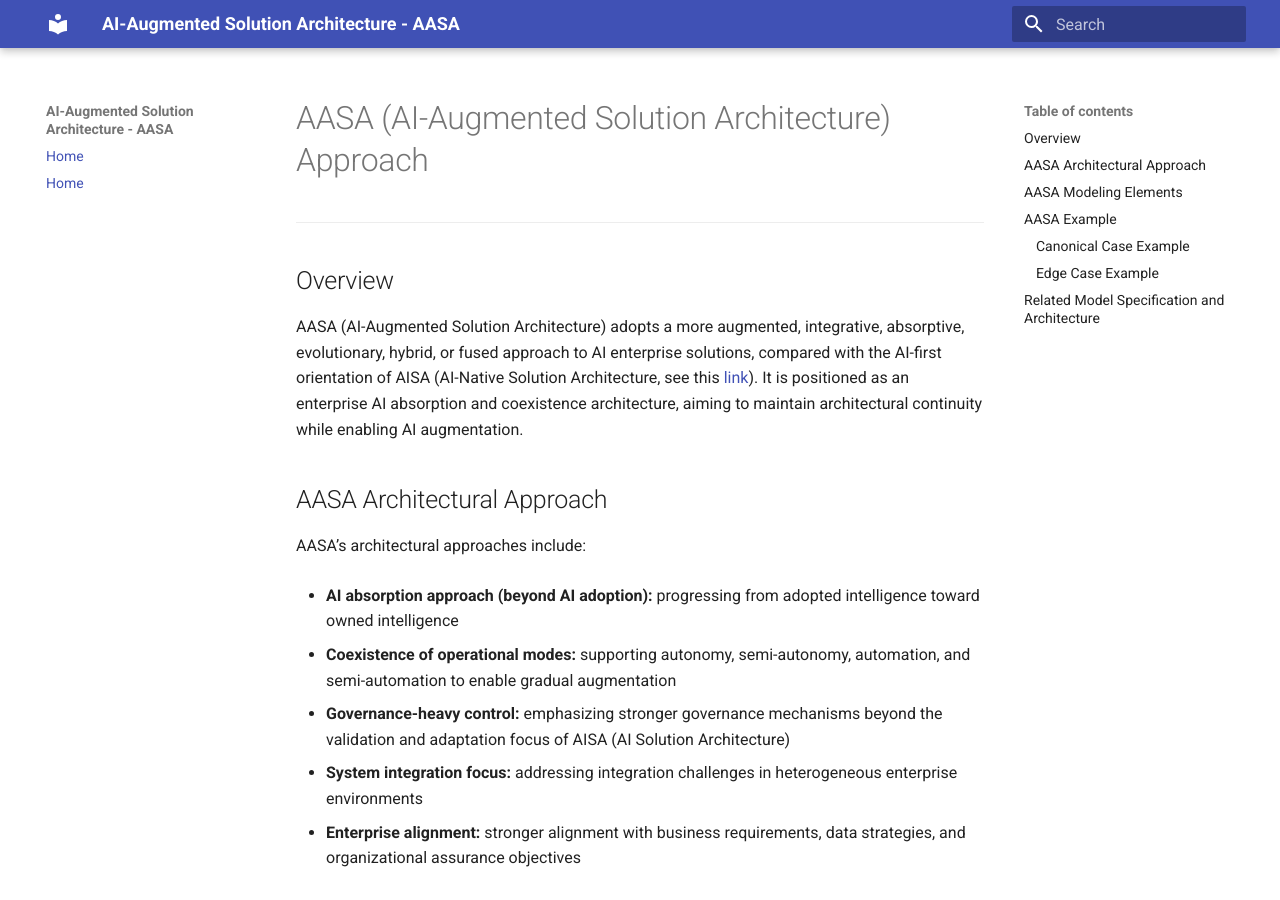
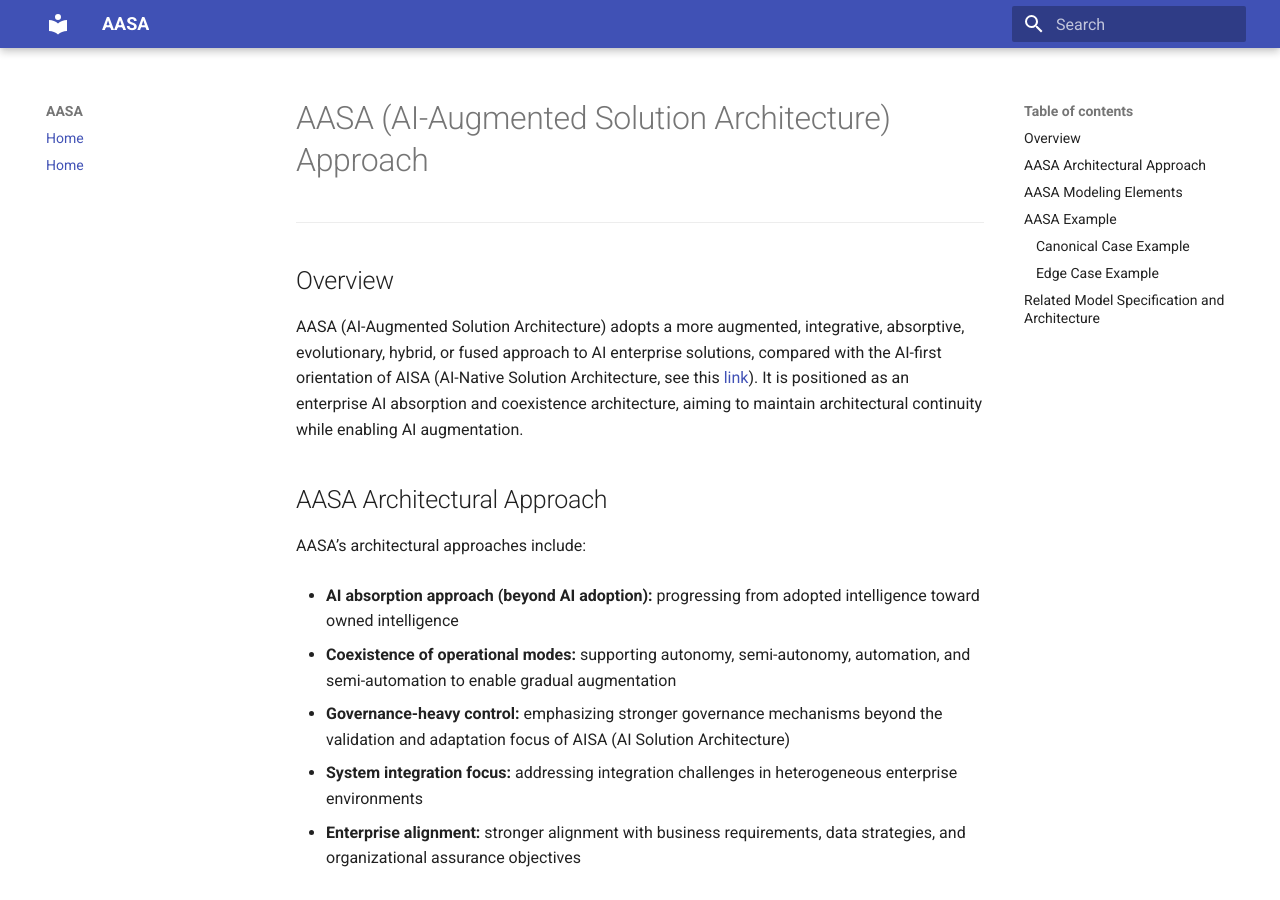
Before and after one commit to seniorgu/aasa, an MkDocs documentation site: the page built from docs/aasa-specification.md, in a window 1280 px wide and 900 px high. Built offline with MkDocs 1.6.1 and Material for MkDocs 9.7.7, drawn with Linux system fonts in a browser that asks for light colours.

Commit message:
Update mkdocs.yml

```diff
--- a/mkdocs.yml
+++ b/mkdocs.yml
@@ -1,4 +1,4 @@
-site_name: AI-Augmented Solution Architecture - AASA
+site_name: AASA
 
 nav:
   - Home: aasa-specification.md
```
